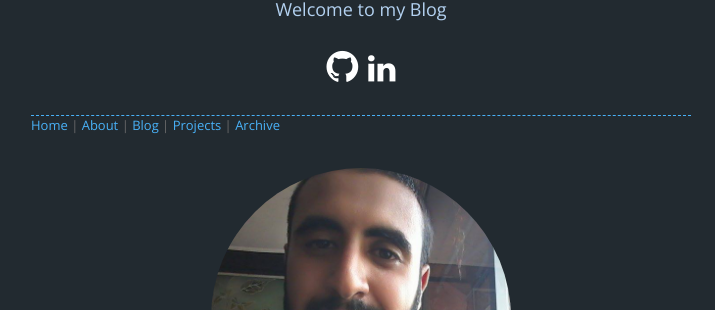
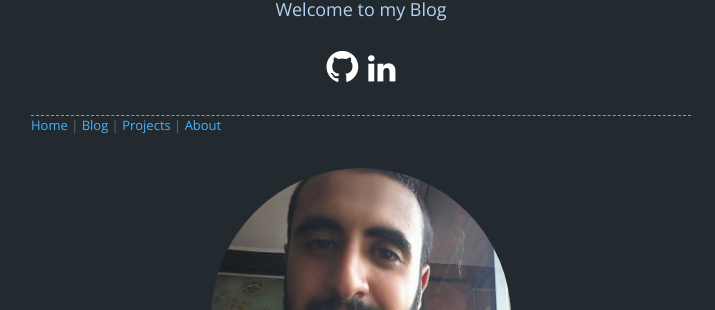
Before and after one commit to imadhsissou/imadhsissou.github.io, a Jekyll site: the page built from index.html, in a window 1280 px wide. Shown: the part 154-464 px from the top of the page, without its empty margins (279-994 px from the left). Built offline with Jekyll 4.4.1, drawn with Linux system fonts in a browser that asks for light colours; nearby versions of some CDN libraries; comment, search, counter and statistics services are not loaded.

Commit message:
Update nav-links.html

```diff
--- a/_includes/nav-links.html
+++ b/_includes/nav-links.html
@@ -1,9 +1,9 @@
 <span class="credits left">
   <a href="{{ "/" | prepend:site.baseurl }}">Home</a> |
-  <a href="{{ "/about" | prepend:site.baseurl }}">About</a> |
   <a href="{{ "/blog" | prepend:site.baseurl }}">Blog</a> |
   <a href="{{ "/projects" | prepend:site.baseurl }}">Projects</a> |
-  <a href="{{ "/archive" | prepend:site.baseurl }}">Archive</a>
+  <a href="{{ "/about" | prepend:site.baseurl }}">About</a>
+  <!-- <a href="{{ "/archive" | prepend:site.baseurl }}">Archive</a> -->
 </span>
 
 <span class="credits right">
```
